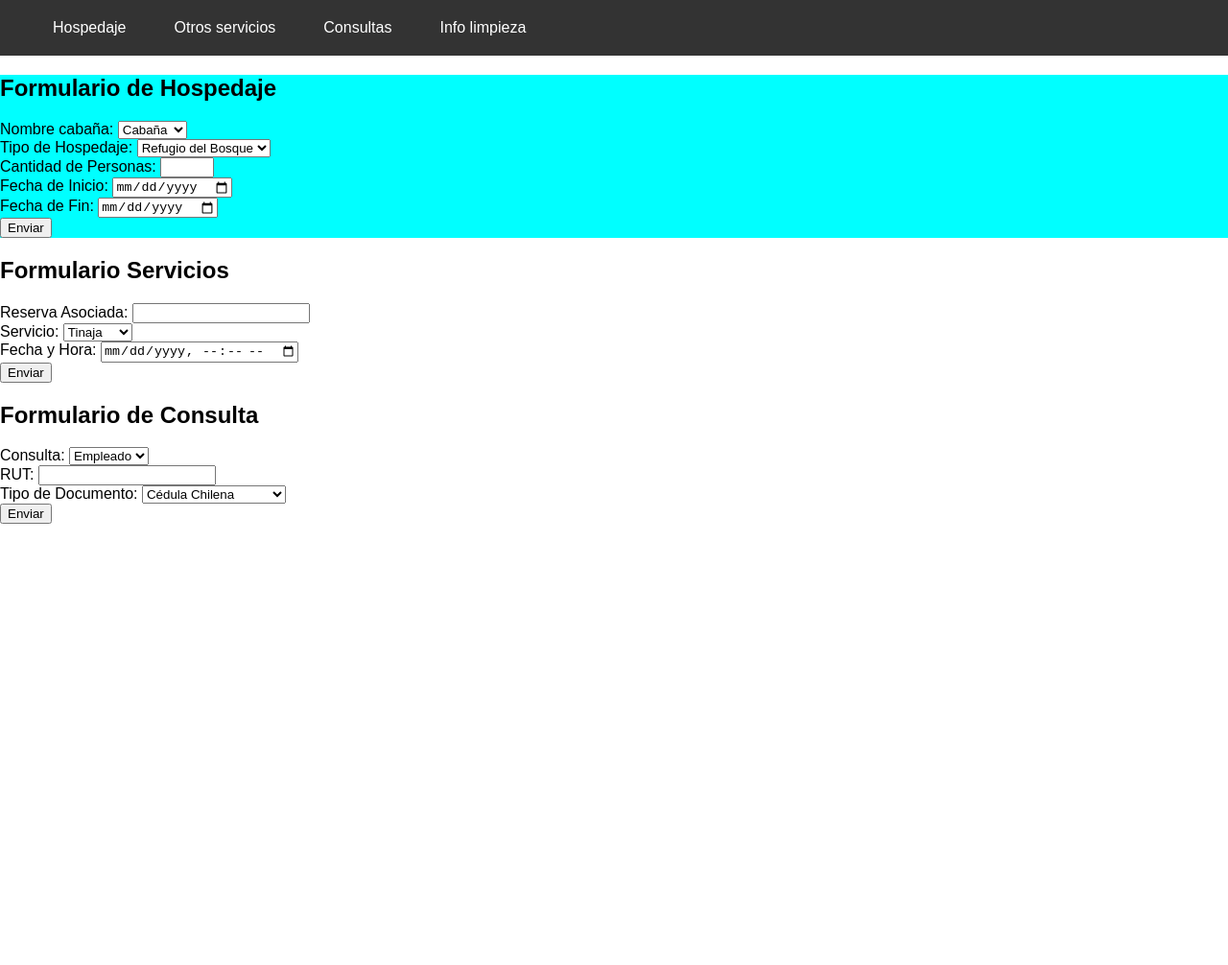
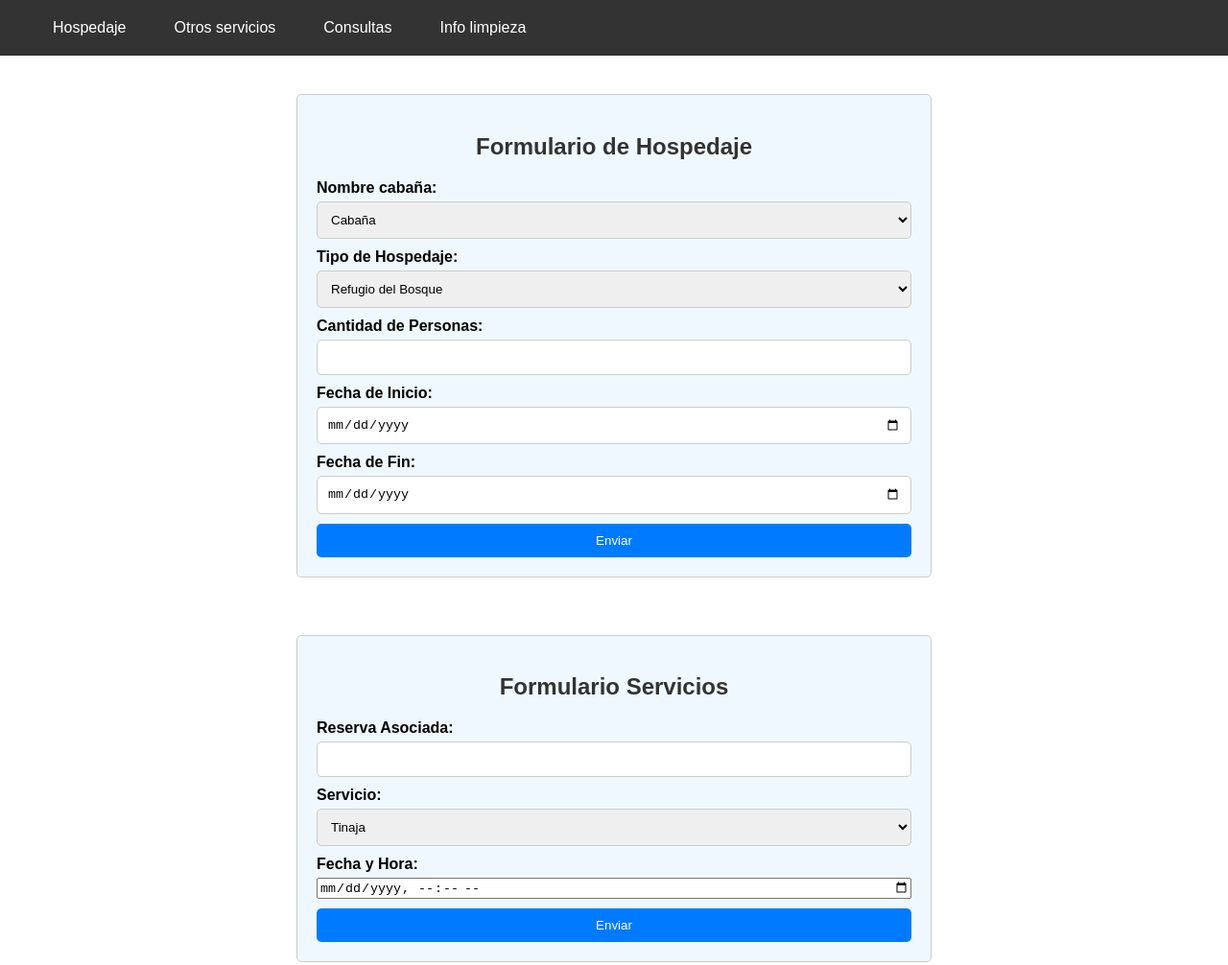
Before and after one commit to Karantooo/cabanias_bd, a plain HTML site: page frontend/index.html in a window 1280 px wide. Shown: the top 1006 px of the page at 96% size. Before the commit the page ends 800 px from the top, so only its background shows below. Drawn offline with Linux system fonts and the light colour scheme.

Commit message:
feat: estilos de los formularios y pagina crear cliente.

```diff
--- a/frontend/CSS/style.css
+++ b/frontend/CSS/style.css
@@ -37,6 +37,64 @@ body {
     border-radius: 4px;
 }
 
-#hospedaje{
-    background-color: aqua;
+.contenedor-formularios {
+    display: flex;
+    flex-direction: column; /* Cambio para alinear los formularios verticalmente */
+    align-items: center; /* Centra los formularios horizontalmente */
+    gap: 20px; /* Espacio entre los formularios */
+    padding: 20px; /* Espacio entre los bordes de los formularios y los laterales de la pantalla */
 }
+
+section {
+    width: 50%;
+    min-width: 300px; /* Establece un ancho mínimo para cada sección */
+    margin: 20px;
+    padding: 20px;
+    border: 1px solid #ccc;
+    border-radius: 5px;
+    background-color: #f0f8ff;
+}
+
+h2 {
+    color: #333;
+    text-align: center;
+    margin-bottom: 20px;
+}
+
+form {
+    display: flex;
+    flex-direction: column;
+    gap: 10px;
+}
+
+.form-group {
+    display: flex;
+    flex-direction: column;
+    gap: 5px;
+}
+
+label {
+    font-weight: bold;
+}
+
+input[type="number"],
+input[type="date"],
+input[type="text"],
+select {
+    padding: 10px;
+    border: 1px solid #ccc;
+    border-radius: 5px;
+}
+
+button[type="submit"] {
+    padding: 10px 20px;
+    background-color: #007bff;
+    color: white;
+    border: none;
+    border-radius: 5px;
+    cursor: pointer;
+}
+
+button[type="submit"]:hover {
+    background-color: #0056b3;
+}
--- a/frontend/index.html
+++ b/frontend/index.html
@@ -16,6 +16,7 @@
         </ul>
     </nav>
 
+    <div class="contenedor-formularios">
         <section id="hospedaje">
             <h2>Formulario de Hospedaje</h2>
             <form action="#" method="post">
@@ -111,6 +112,7 @@
         <section id="limpieza">
 
         </section>
+    </div>
 
     <script src="./js/app.js"></script>
 </body>
--- /dev/null
+++ b/frontend/js/cliente.js
@@ -0,0 +1,4 @@
+document.querySelector('.client-form').addEventListener('submit', function(e) {
+    e.preventDefault(); // Previene el envío del formulario
+    window.location.href = 'index.html'; // Redirige al usuario a index.html
+});
```
Also changed, not shown: frontend/CSS/styleCliente.css (added, +51 -0 lines), frontend/crear_cliente.html (+6 -1 lines). Lines whose indentation alone changed are shown as unchanged.
